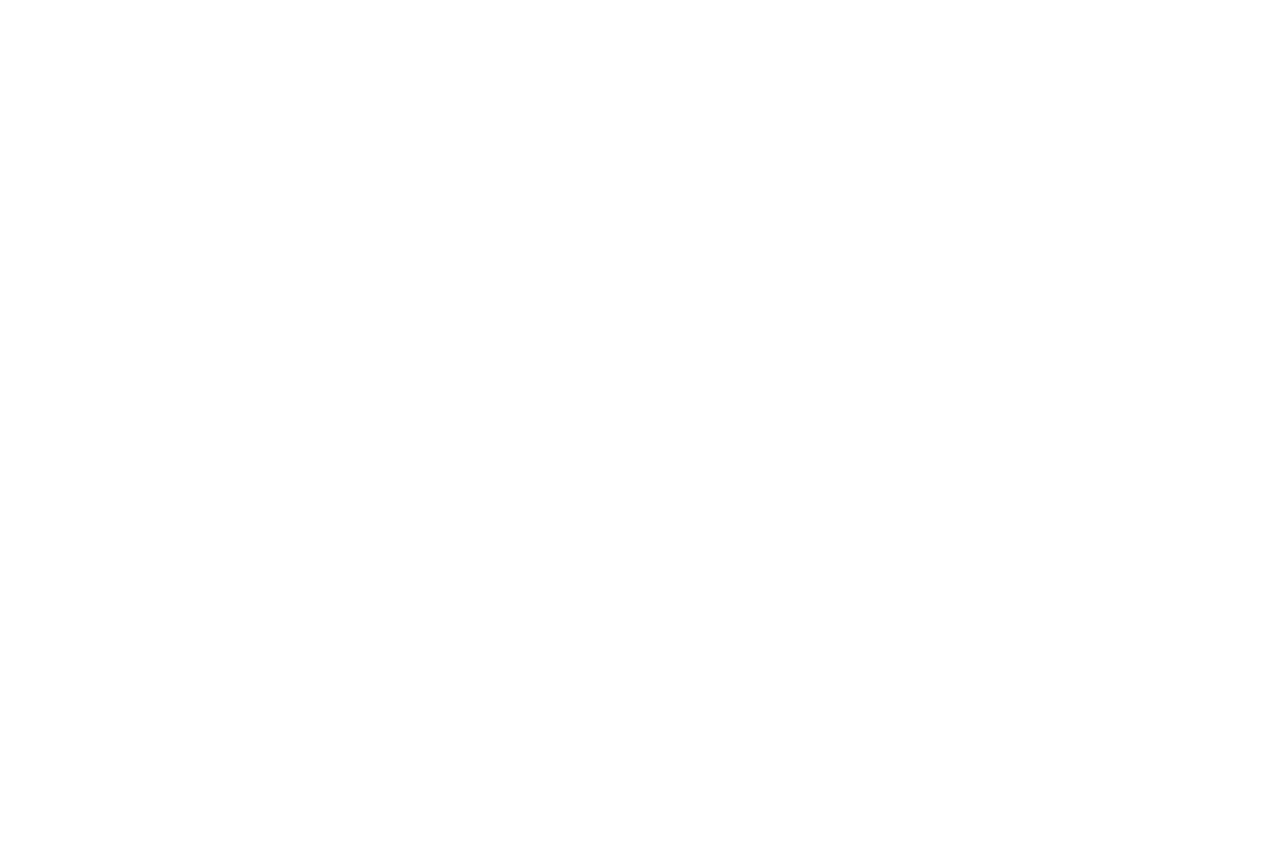
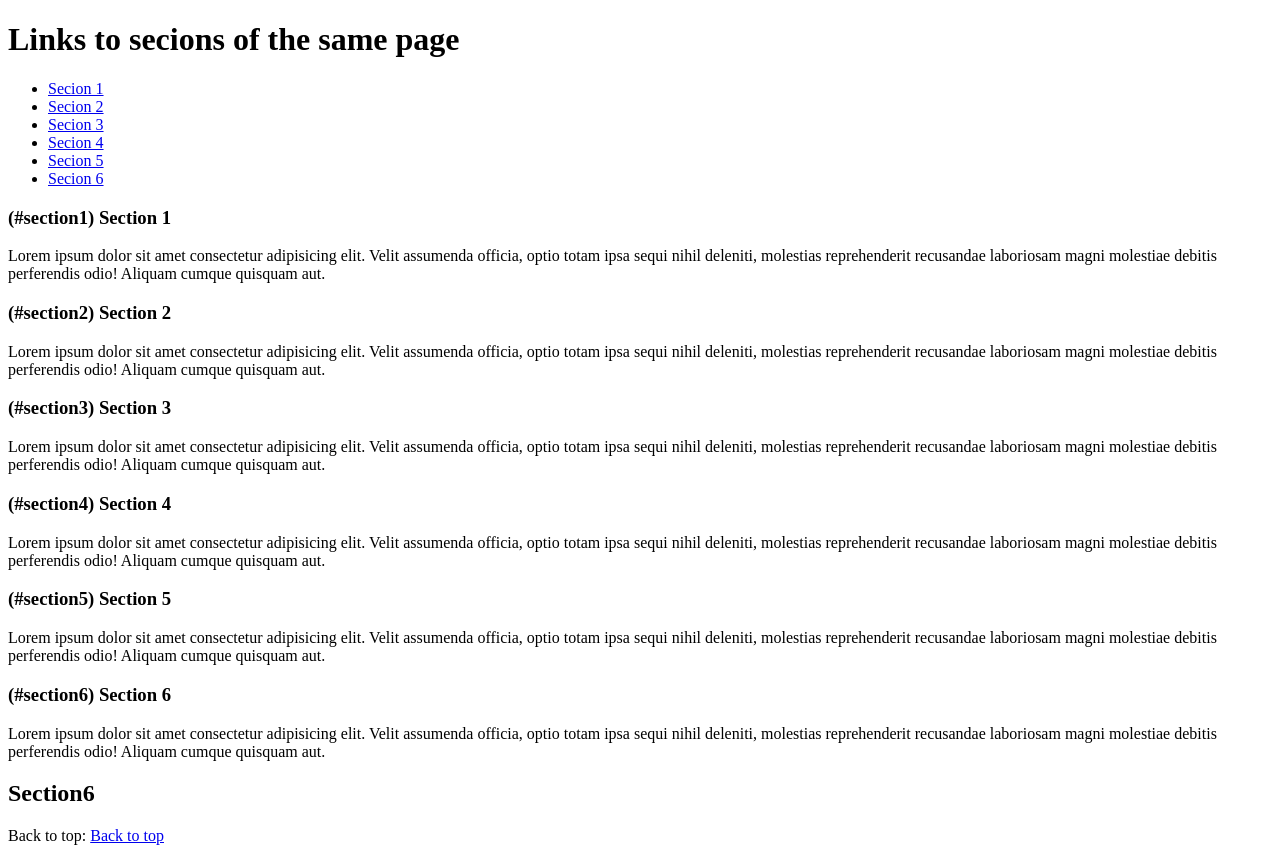
Before and after one commit to muratdeveli03/Coursera, a plain HTML site: page Creating Links/sectionlinks.html in a window 1280 px wide. Before the commit the page ends 800 px from the top, so only its background shows below. Drawn offline with Linux system fonts and the light colour scheme.

Commit message:
finished

```diff
--- a/Creating Links/sectionlinks.html
+++ b/Creating Links/sectionlinks.html
@@ -1,12 +1,81 @@
 <!DOCTYPE html>
 <html lang="en">
-<head>
-    <meta charset="UTF-8">
-    <meta http-equiv="X-UA-Compatible" content="IE=edge">
-    <meta name="viewport" content="width=device-width, initial-scale=1.0">
-    <title>Document</title>
-</head>
-<body>
-
-</body>
+  <head>
+    <meta charset="UTF-8" />
+    <meta http-equiv="X-UA-Compatible" content="IE=edge" />
+    <meta name="viewport" content="width=device-width, initial-scale=1.0" />
+    <title>Section Links</title>
+  </head>
+  <body>
+    <h1 id="top">Links to secions of the same page</h1>
+    <section>
+      <ul>
+        <!--Link to evry section in the page-->
+        <li><a href="#section1">Secion 1</a></li>
+        <li><a href="#section2">Secion 2</a></li>
+        <li><a href="#section3">Secion 3</a></li>
+        <li><a href="#section4">Secion 4</a></li>
+        <li><a href="#section5">Secion 5</a></li>
+        <li><a href="#section6">Secion 6</a></li>
+      </ul>
+    </section>
+    <section id="section1">
+      <h3>(#section1) Section 1</h3>
+      <p>
+        Lorem ipsum dolor sit amet consectetur adipisicing elit. Velit assumenda
+        officia, optio totam ipsa sequi nihil deleniti, molestias reprehenderit
+        recusandae laboriosam magni molestiae debitis perferendis odio! Aliquam
+        cumque quisquam aut.
+      </p>
+    </section>
+    <section id="section2">
+      <h3>(#section2) Section 2</h3>
+      <p>
+        Lorem ipsum dolor sit amet consectetur adipisicing elit. Velit assumenda
+        officia, optio totam ipsa sequi nihil deleniti, molestias reprehenderit
+        recusandae laboriosam magni molestiae debitis perferendis odio! Aliquam
+        cumque quisquam aut.
+      </p>
+    </section>
+    <section id="section3">
+      <h3>(#section3) Section 3</h3>
+      <p>
+        Lorem ipsum dolor sit amet consectetur adipisicing elit. Velit assumenda
+        officia, optio totam ipsa sequi nihil deleniti, molestias reprehenderit
+        recusandae laboriosam magni molestiae debitis perferendis odio! Aliquam
+        cumque quisquam aut.
+      </p>
+    </section>
+    <section id="section4">
+      <h3>(#section4) Section 4</h3>
+      <p>
+        Lorem ipsum dolor sit amet consectetur adipisicing elit. Velit assumenda
+        officia, optio totam ipsa sequi nihil deleniti, molestias reprehenderit
+        recusandae laboriosam magni molestiae debitis perferendis odio! Aliquam
+        cumque quisquam aut.
+      </p>
+    </section>
+    <section id="section5">
+      <h3>(#section5) Section 5</h3>
+      <p>
+        Lorem ipsum dolor sit amet consectetur adipisicing elit. Velit assumenda
+        officia, optio totam ipsa sequi nihil deleniti, molestias reprehenderit
+        recusandae laboriosam magni molestiae debitis perferendis odio! Aliquam
+        cumque quisquam aut.
+      </p>
+    </section>
+    <section id="section6">
+      <h3>(#section6) Section 6</h3>
+      <p>
+        Lorem ipsum dolor sit amet consectetur adipisicing elit. Velit assumenda
+        officia, optio totam ipsa sequi nihil deleniti, molestias reprehenderit
+        recusandae laboriosam magni molestiae debitis perferendis odio! Aliquam
+        cumque quisquam aut.
+      </p>
+    </section>
+    <div>
+      <h2><a name="section6">Section6</a></h2>
+      <p>Back to top: <a href="#top">Back to top</a></p>
+    </div>
+  </body>
 </html>
```
